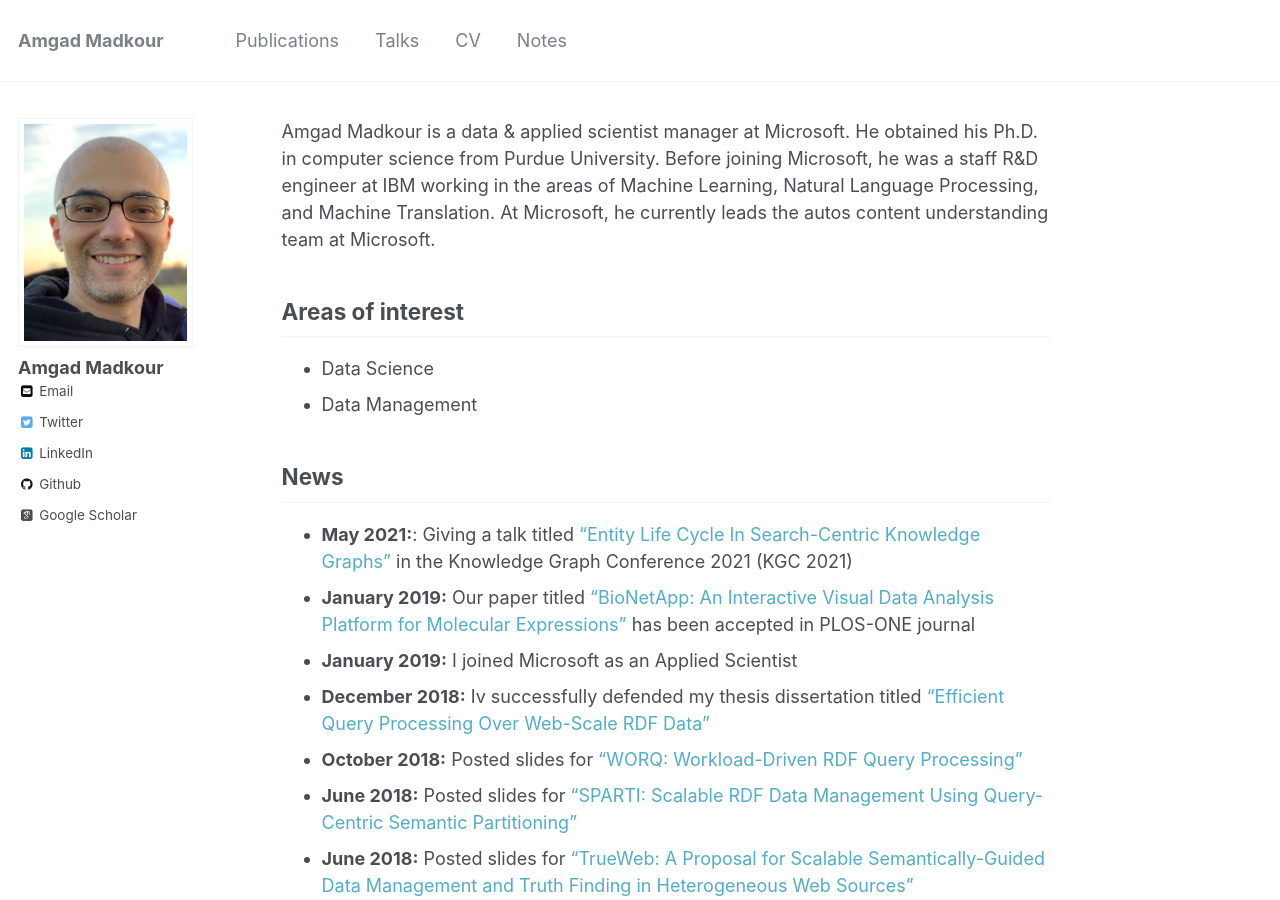
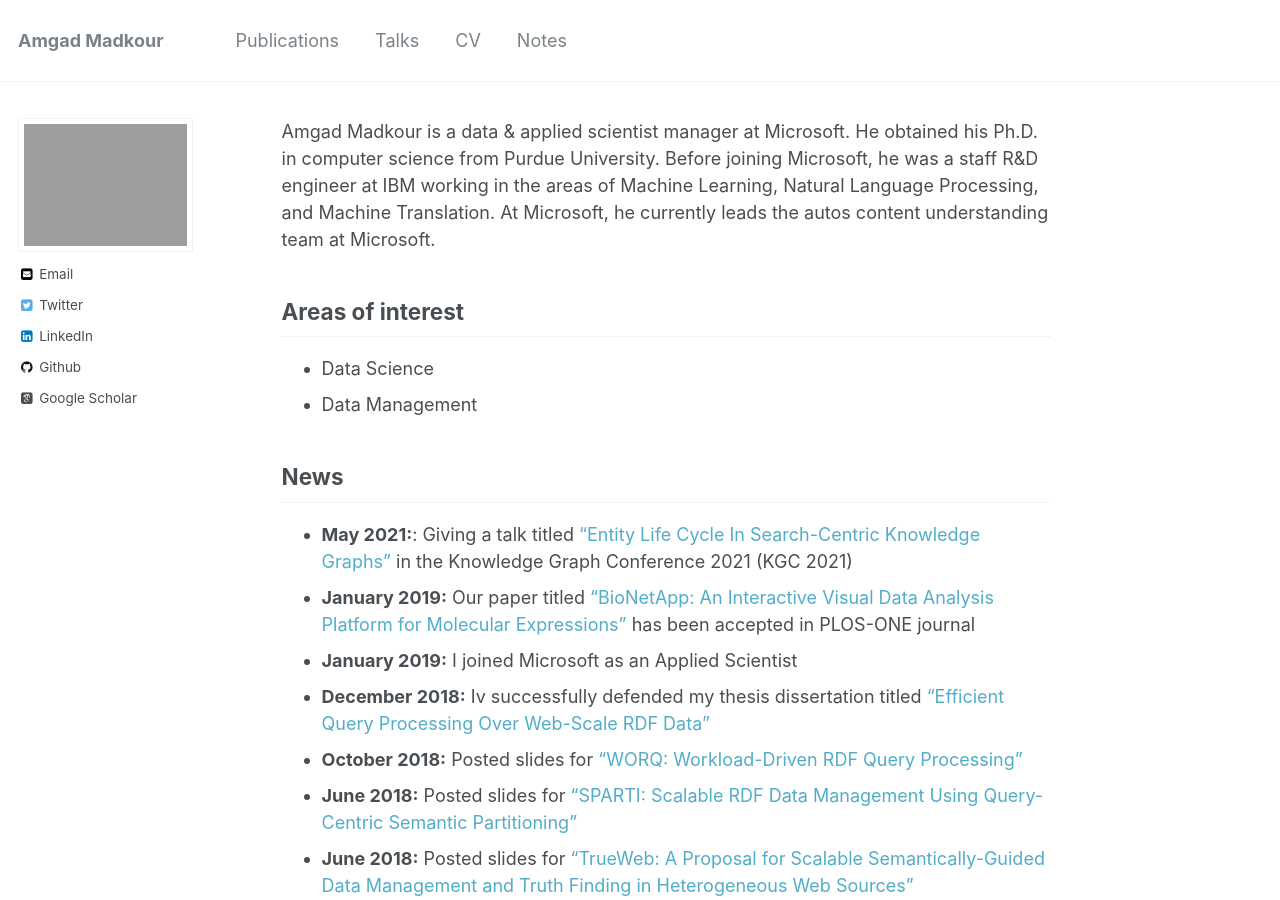
Before and after one commit to amgadmadkour/amgadmadkour.github.io, a Jekyll site: the page built from _pages/about.md, in a window 1280 px wide and 900 px high. Built offline with Jekyll 4.4.1, drawn with Linux system fonts in a browser that asks for light colours; some web fonts are replaced.

Commit message:
Remove picture and name

```diff
--- a/_config.yml
+++ b/_config.yml
@@ -78,8 +78,8 @@ analytics:
 
 # Site Author
 author:
-  name             : "Amgad Madkour"
-  avatar           : "amgad.jpg"
+  name             :
+  avatar           :
   bio              :
   location         :
   employer         :
```
